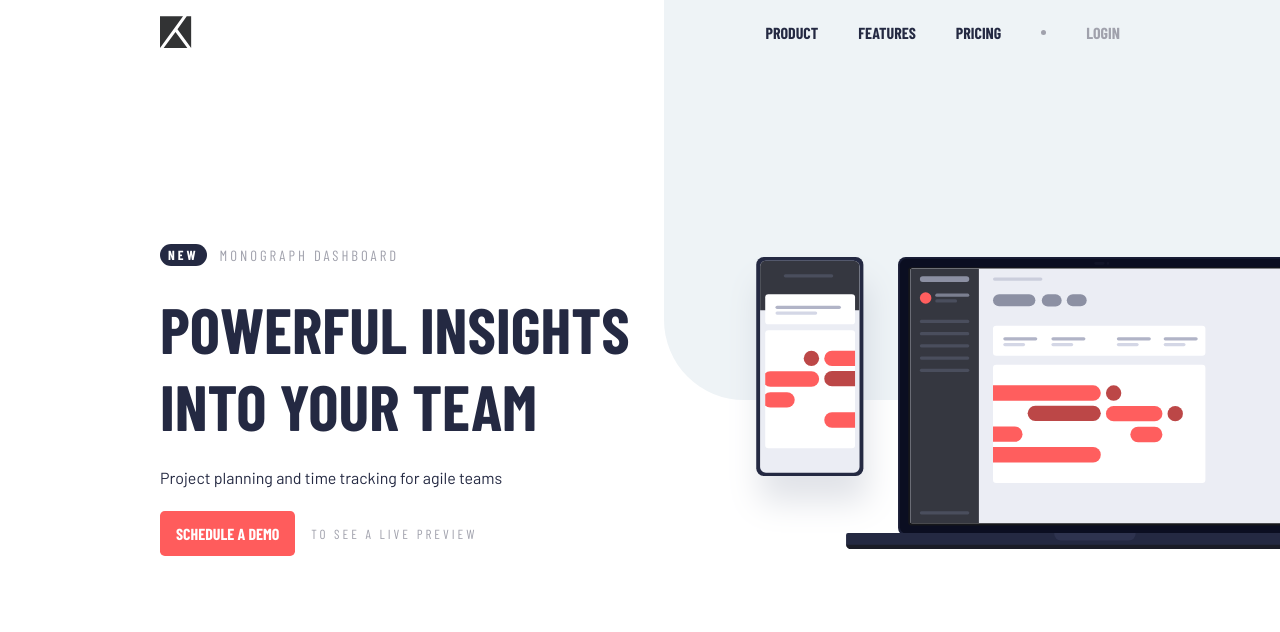
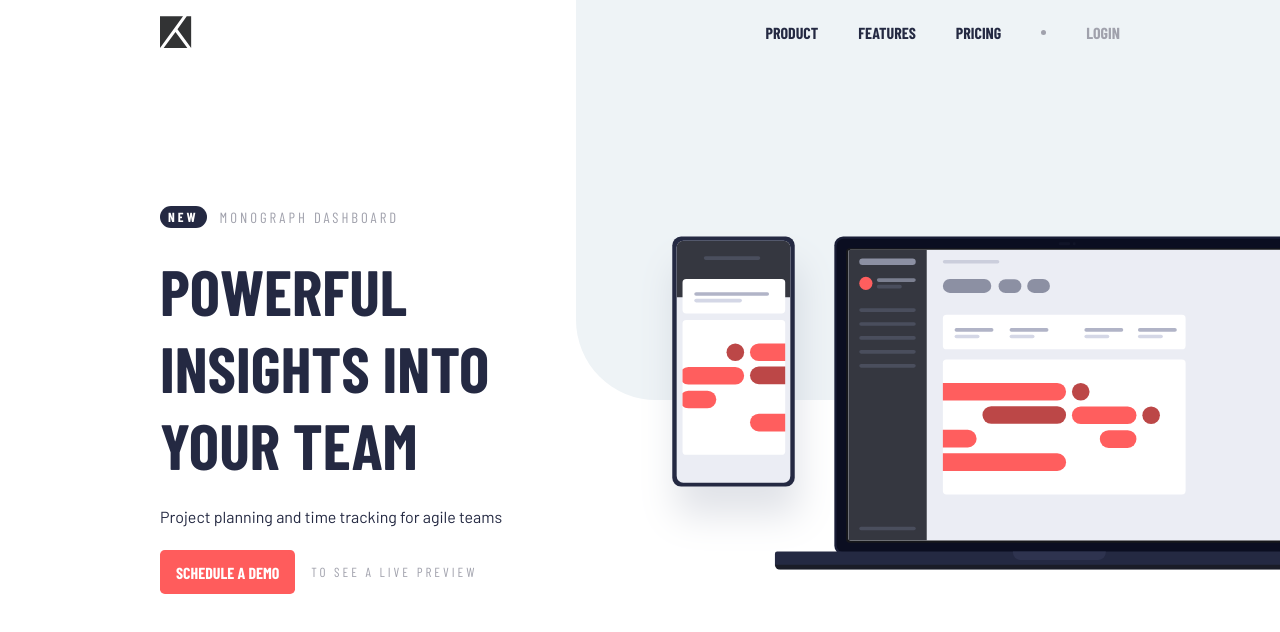
Before and after one commit to leandrNvs/Project-tracking-intro-component, a plain HTML site: page index.html in a window 1280 px wide. Drawn offline with nearby package versions, Linux system fonts and the light colour scheme.

Commit message:
Espaçamento esquerdo concertado

```diff
--- a/Assets/css/styles.css
+++ b/Assets/css/styles.css
@@ -17,7 +17,7 @@
   --ff-barlow: "Barlow", sans-serif;
   --ff-barlow-condensed: "Barlow Condensed", sans-serif;
 
-  --spacing: 2rem;
+  --spacing: 1rem;
 }
 
 h1,
@@ -40,7 +40,6 @@ button {
 }
 
 main {
-  padding-left: var(--spacing);
   position: relative;
 }
 
@@ -51,6 +50,8 @@ header {
   padding: 1rem 0;
   position: absolute;
   top: 0;
+  left: 50%;
+  transform: translateX(-50%);
   width: calc(100% - var(--spacing) * 2);
   z-index: 1;
 }
@@ -81,7 +82,7 @@ header {
 }
 
 section > div:last-child {
-  padding-right: var(--spacing);
+  padding-left: var(--spacing);
   height: 50vh;
   display: flex;
   flex-direction: column;
```
